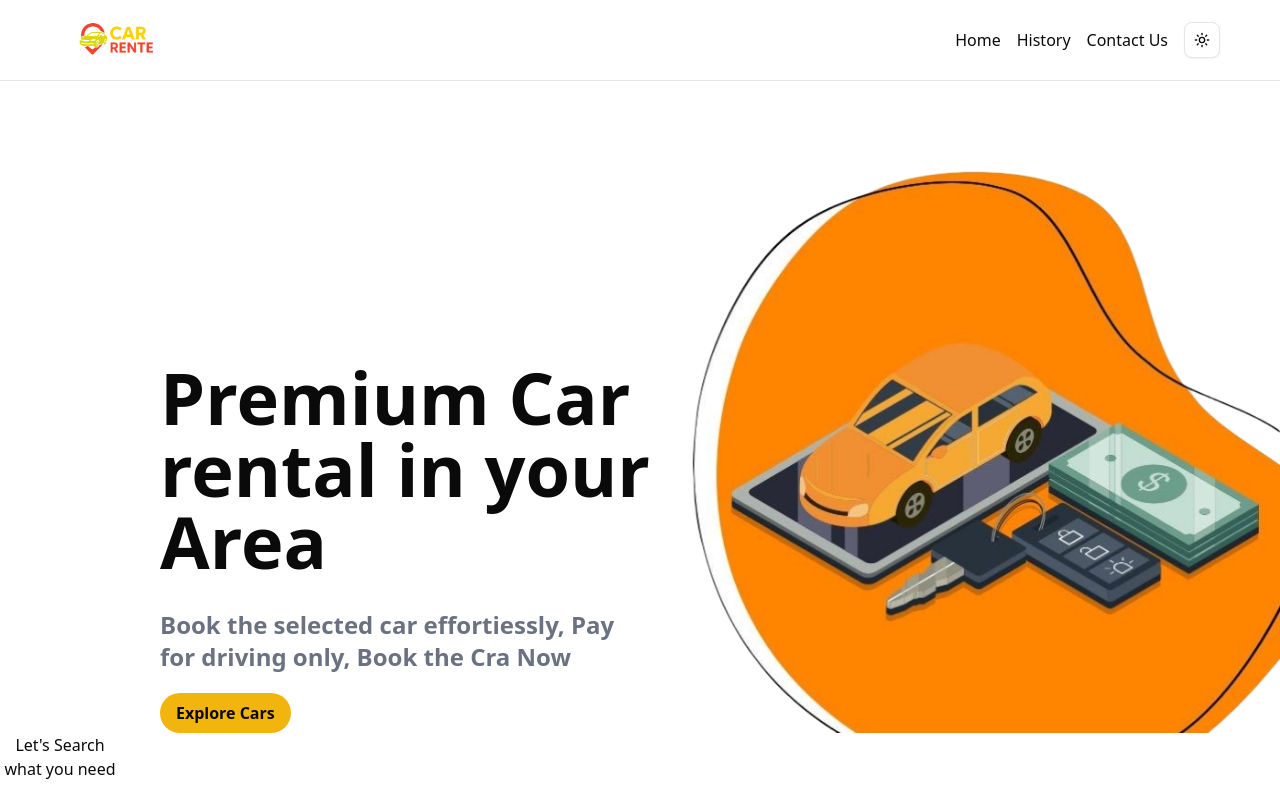
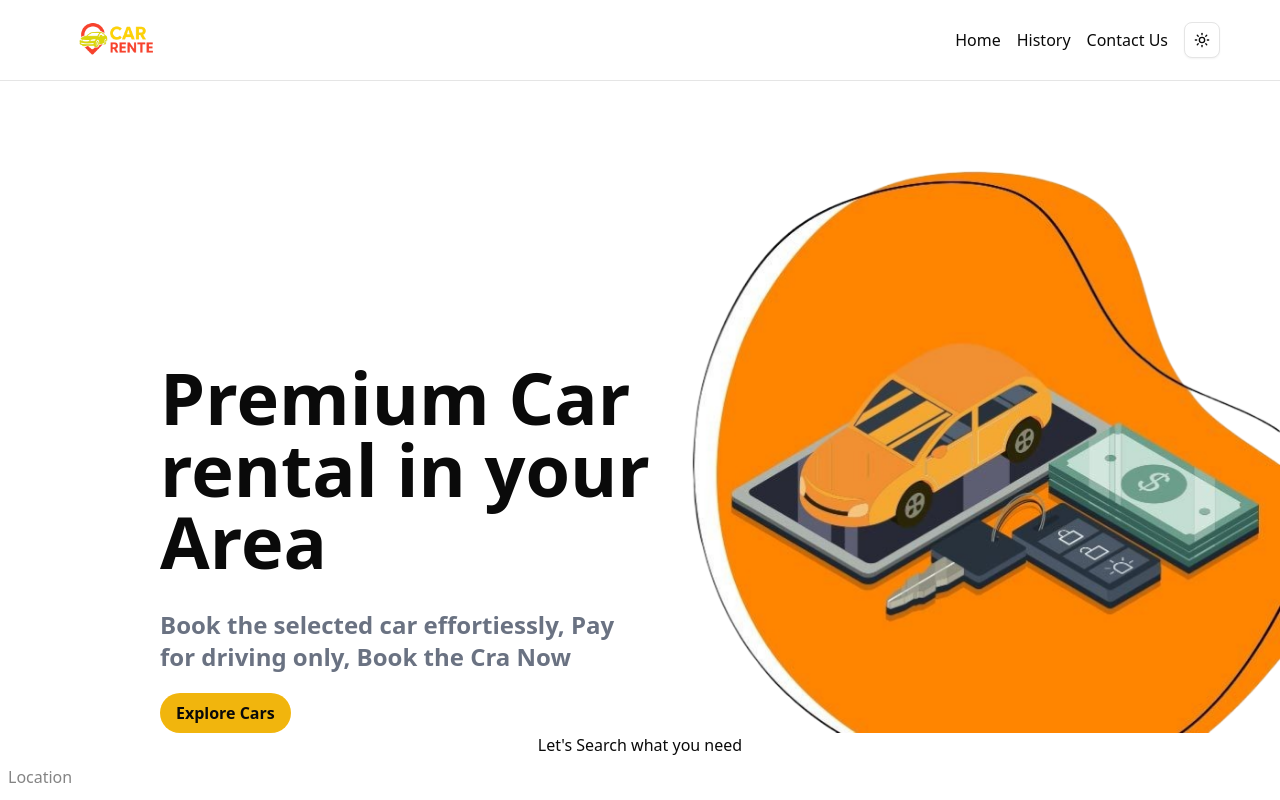
Before and after one commit to kirito666coder/car-rente-app, a Next.js app: page / in a window 1280 px wide. Built offline with nearby package versions, Linux system fonts and the light colour scheme.

Commit message:
fix: remove unnecessary width class from heading in Searchinput component

```diff
--- a/components/home/Searchinput.tsx
+++ b/components/home/Searchinput.tsx
@@ -1,7 +1,12 @@
 export default function Searchinput() {
     return (
         <div>
-            <h2 className="text-center w-30 ">Let's Search what you need</h2>
+            <h2 className="text-center ">Let's Search what you need</h2>
+            <div>
+                <div>
+                    <input type="text" placeholder="Location" className="p-2 outline-none " />
+                </div>
+            </div>
         </div>
     );
 }
```
